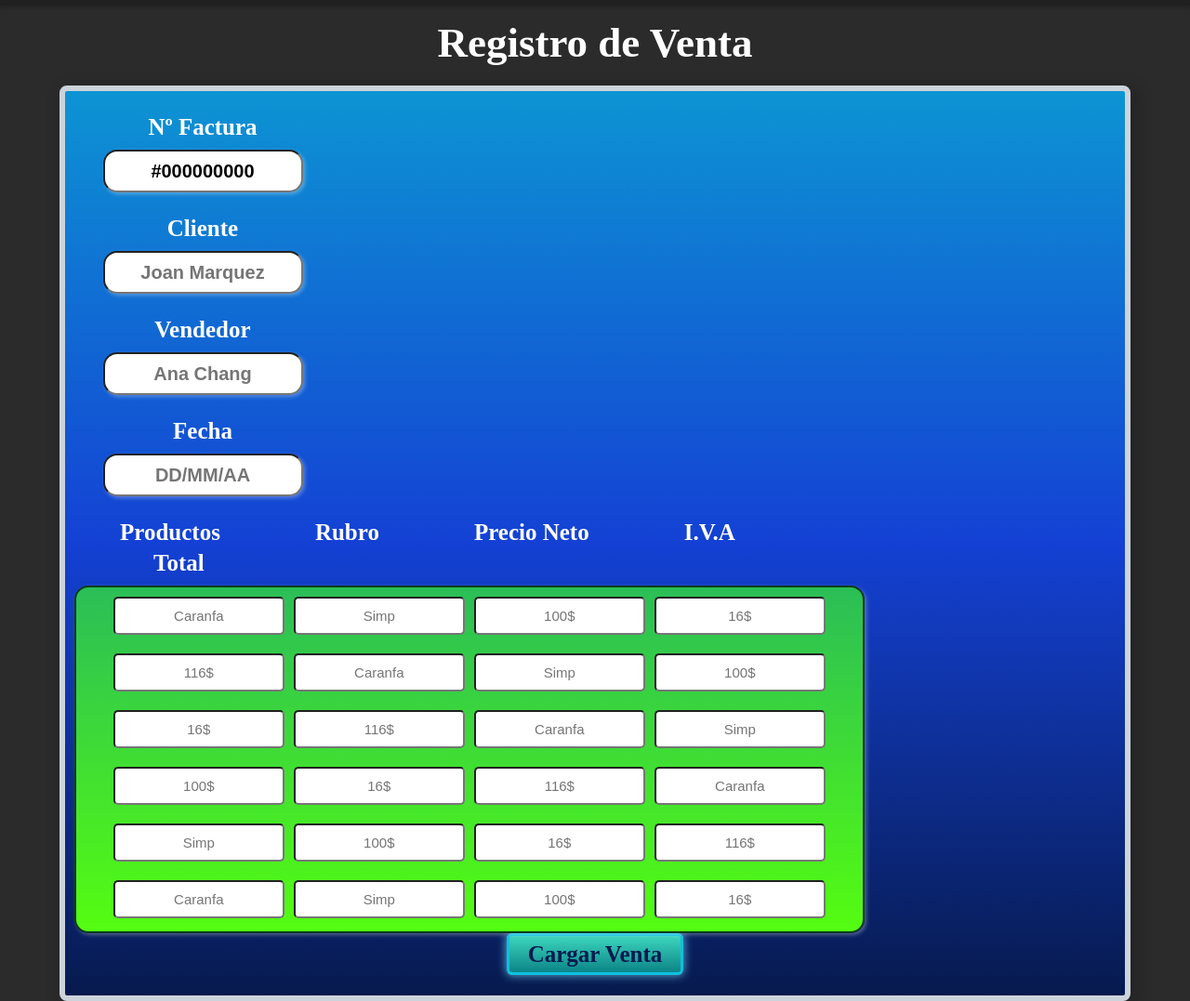
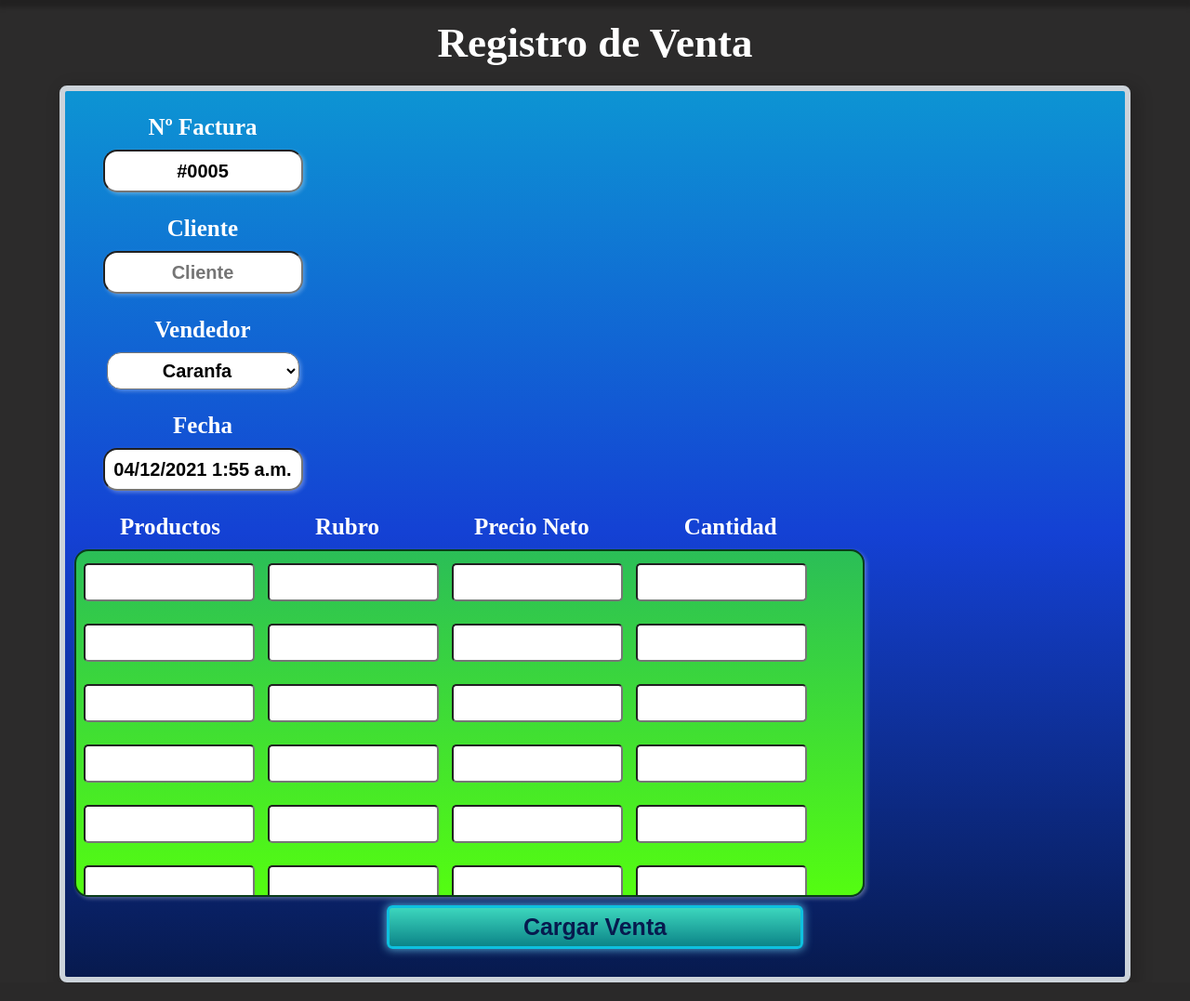
Before and after one commit to fjrp1412/sist-programas-django, a Django app: page /sells/register/ in a window 1280 px wide. Shown: the part 80-1157 px from the top of the page at 93% size. Run offline with Django 3.2, Linux system fonts and the light colour scheme; data comes from the database, SQL or seed files in the repository; both versions use the stored data as it was after the commit; some libraries are stand-ins or nearby versions.

Commit message:
Finished Sell register

```diff
--- a/lambdaSystems/sells/forms.py
+++ b/lambdaSystems/sells/forms.py
@@ -1,10 +1,60 @@
 from django import forms
 from django.forms import ModelForm
 
-from sells.models import Sells
+from sells.models import Sells, Order
+from users.models import Salesman
 
 class RegisterSellForm(ModelForm):
     class Meta:
         model = Sells
-        fields = ['id_salesman', 'income', 'id_category',
-                  'date', 'description', 'products']
+        fields = [
+            'id_salesman',
+            'income',
+            'id_category',
+            #'date',
+            'description',
+            'products'
+        ]
+
+
+class OrderForm(ModelForm):
+    class Meta:
+        model = Order
+        fields = [
+            'id',
+            'product_name',
+            'category',
+            'base_price',
+            'quantity',
+            #'total_price'
+        ]
+
+
+class InvoiceForm(forms.Form):
+    SALESMAN = []
+    s_list = Salesman.objects.all()
+    for s in s_list:
+        SALESMAN.append((s.pk,s.name))
+
+
+
+    # id_invoice = forms.IntegerField()
+    salesman = forms.ChoiceField(
+        help_text="Vendedor",
+        choices=SALESMAN,
+        widget=forms.Select(
+            attrs={
+                'class':'inputdata',
+            }
+        )
+    )
+
+    customer   = forms.CharField(
+        max_length=50,
+        widget=forms.TextInput(
+            attrs={
+                'class':'inputdata',
+                'placeholder': 'Cliente'
+            }
+        )
+    )
--- a/lambdaSystems/sells/models.py
+++ b/lambdaSystems/sells/models.py
@@ -17,6 +17,8 @@ class Sells(m.Model):
                                on_delete=m.CASCADE,
                                default=0)
 
+    customer = m.CharField(max_length=20, default="None")
+
     income = m.DecimalField(max_digits=10, decimal_places=2)
 
     id_category = m.ForeignKey('products.Category',
@@ -33,3 +35,20 @@ class Sells(m.Model):
     def __str__(self):
         return f"Invoice Number: {self.invoice_id}, date: {self.date}, salesman: {self.id_salesman}, \nproducts:" \
                f" {self.products},\ndescription: {self.description}  "
+
+class Order(m.Model):
+    """
+    Line with product info in Sell
+        - Product Name
+        - Category
+        - Base Price
+        - Quantity
+        - Total Price
+    """
+
+    id = m.AutoField(unique=True, primary_key=True, auto_created=True)
+    product_name = m.CharField(max_length=20)
+    category = m.CharField(max_length=20)
+    base_price = m.DecimalField(max_digits=10, decimal_places=2)
+    quantity = m.DecimalField(max_digits=10, decimal_places=2)
+    total_price = m.DecimalField(max_digits=10, decimal_places=2)
--- a/lambdaSystems/sells/views.py
+++ b/lambdaSystems/sells/views.py
@@ -1,12 +1,75 @@
 from django.shortcuts import render
+from django.forms import formset_factory
+
+import json
+from datetime import date
+
+from sells.forms import OrderForm, InvoiceForm
+from sells.models import Sells
+from products.models import Category
+
+# Extra Functions
+from users.models import Salesman
+
+
+def clean_order_info(order):
+    full_order = []
+    for i in range(6):
+        if order[f'form-{i}-product_name'] != '':
+            full_order.append(
+                {
+                    "product_name" : order[f'form-{i}-product_name'],
+                    "category" : order[f'form-{i}-category'],
+                    "base_price": order[f'form-{i}-base_price'],
+                    "quantity": order[f'form-{i}-quantity'],
+                    "total_price": round(
+                        float(order[f'form-{i}-base_price']) *
+                        float( order[f'form-{i}-quantity'])
+                        , 2)
+                }
+            )
+    return full_order
+
+
+
 
 # Create your views here.
 def register_sell(request):
+    invoice_id = Sells.objects.latest('invoice_id').pk + 1
     if request.method == "POST":
-        print(request.data)
-    print('GET')
-    print(request)
+        data_dict = request.POST.dict()
+
+        order_info = clean_order_info(data_dict)
+        #print(request.POST)
+
+        salesman = Salesman.objects.get(pk=int(data_dict['salesman']))
+        customer = data_dict['customer']
+        income = 0
+        for order in order_info:
+            income += order['total_price']
+        products = json.dumps(order_info)
+
+        s = Sells(
+            invoice_id=invoice_id,
+            id_category=Category.objects.get(pk=6),
+            id_salesman=salesman,
+            customer=customer,
+            income=income,
+            products=products,
+            date = date.today()
+        )
+
+        s.save()
+        print(s)
+
+
+    order_form_set = formset_factory(OrderForm, extra=6)
+    context = {'form': order_form_set(),
+               'invoice_id': invoice_id,
+               'form2': InvoiceForm
+               }
     return render(
         request,
-        template_name="sells/register_sales.html"
+        template_name="sells/register_sales.html",
+        context=context
     )
--- a/lambdaSystems/templates/sells/register_sales.html
+++ b/lambdaSystems/templates/sells/register_sales.html
@@ -35,7 +35,7 @@
                         </h3>
                         <!-- Input Data -->
                         <div class="bar">
-                            <input class="inputdata"  type="text" value="#000000000" readonly>
+                            <input class="inputdata"  type="text" value="#000{{invoice_id}}" readonly>
                         </div>
                     </div>
                     <div class="data">
@@ -44,7 +44,8 @@
                         </h3>
                         <!-- Input Data -->
                         <div class="bar">
-                            <input class="inputdata" editable="false"type="text" placeholder="Joan Marquez" required>
+                            {{ form2.customer }}
+                            <!--input class="inputdata" editable="false" type="text" placeholder="Cliente" required-->
                         </div>
                     </div>
                     <div class="data">
@@ -53,7 +54,7 @@
                         </h3>
                         <!-- Input Data -->
                         <div class="bar">
-                            <input class="inputdata" type="text" placeholder="Ana Chang" required>
+                            {{ form2.salesman }}
                         </div>
                     </div>
                     <div class="data">
@@ -62,7 +63,9 @@
                         </h3>
                         <!-- Input Data -->
                         <div class="bar">
-                            <input class="inputdata" type="text" placeholder="DD/MM/AA" required>
+
+                            <input class="inputdata" value="{% now 'SHORT_DATETIME_FORMAT' %}"
+                             readonly>
                         </div>
                     </div>
                 </div>
@@ -79,83 +82,38 @@
                             Precio Neto
                         </h3>
                         <h3 class="sub-title">
-                            I.V.A
+                            Cantidad
                         </h3>
-                        <h3 class="sub-title" id="total">
+                        <!--h3 class="sub-title" id="total">
                             Total
-                        </h3>
+                        </h3-->
                     </div>
                     <!-- Input Data -->
                     <div class="inputdata">
+                        {{ forms.management_form }}
                         <table>
+                        {% for form in form.forms %}
                             <tr>
-                                <input type="text" placeholder="Caranfa">
-                                <input type="text" placeholder="Simp">
-                                <input type="text" placeholder="100$">
-                                <input type="text" placeholder="16$">
-                                <input type="text" placeholder="116$">
+                                <td>
+                                    {{ form.product_name }}
+                                </td>
+                                <td>
+                                    {{ form.category }}
+                                </td>
+                                <td>
+                                    {{ form.base_price }}
+                                </td>
+                                <td>
+                                    {{ form.quantity }}
+                                </td>
+
                             </tr>
-                            <tr>
-                                <input type="text" placeholder="Caranfa">
-                                <input type="text" placeholder="Simp">
-                                <input type="text" placeholder="100$">
-                                <input type="text" placeholder="16$">
-                                <input type="text" placeholder="116$">
-                            </tr>
-                            <tr>
-                                <input type="text" placeholder="Caranfa">
-                                <input type="text" placeholder="Simp">
-                                <input type="text" placeholder="100$">
-                                <input type="text" placeholder="16$">
-                                <input type="text" placeholder="116$">
-                            </tr>
-                            <tr>
-                                <input type="text" placeholder="Caranfa">
-                                <input type="text" placeholder="Simp">
-                                <input type="text" placeholder="100$">
-                                <input type="text" placeholder="16$">
-                                <input type="text" placeholder="116$">
-                            </tr>
-                            <tr>
-                                <input type="text" placeholder="Caranfa">
-                                <input type="text" placeholder="Simp">
-                                <input type="text" placeholder="100$">
-                                <input type="text" placeholder="16$">
-                                <input type="text" placeholder="116$">
-                            </tr>
-                            <tr>
-                                <input type="text" placeholder="Caranfa">
-                                <input type="text" placeholder="Simp">
-                                <input type="text" placeholder="100$">
-                                <input type="text" placeholder="16$">
-                                <input type="text" placeholder="116$">
-                            </tr>
-                            <tr>
-                                <input type="text" placeholder="Caranfa">
-                                <input type="text" placeholder="Simp">
-                                <input type="text" placeholder="100$">
-                                <input type="text" placeholder="16$">
-                                <input type="text" placeholder="116$">
-                            </tr>
-                            <tr>
-                                <input type="text" placeholder="Caranfa">
-                                <input type="text" placeholder="Simp">
-                                <input type="text" placeholder="100$">
-                                <input type="text" placeholder="16$">
-                                <input type="text" placeholder="116$">
-                            </tr>
-                            <tr>
-                                <input type="text" placeholder="Caranfa">
-                                <input type="text" placeholder="Simp">
-                                <input type="text" placeholder="100$">
-                                <input type="text" placeholder="16$">
-                                <input type="text" placeholder="116$">
-                            </tr>
+                        {% endfor %}
                         </table>
                     </div>
                 </div>
                 <div class="Button">
-                    <a id="Button" type="submit" href="">Cargar Venta</a>
+                    <button id="Button" type="submit">Cargar Venta</button>
                 </div>
             </section>
         </form>
```
Also changed, not shown: frontend/html/register_sales.html (line endings or trailing spaces), lambdaSystems/db.sqlite3, lambdaSystems/sells/migrations/0003_order.py (added), lambdaSystems/sells/migrations/0004_sells_customer.py (added).
